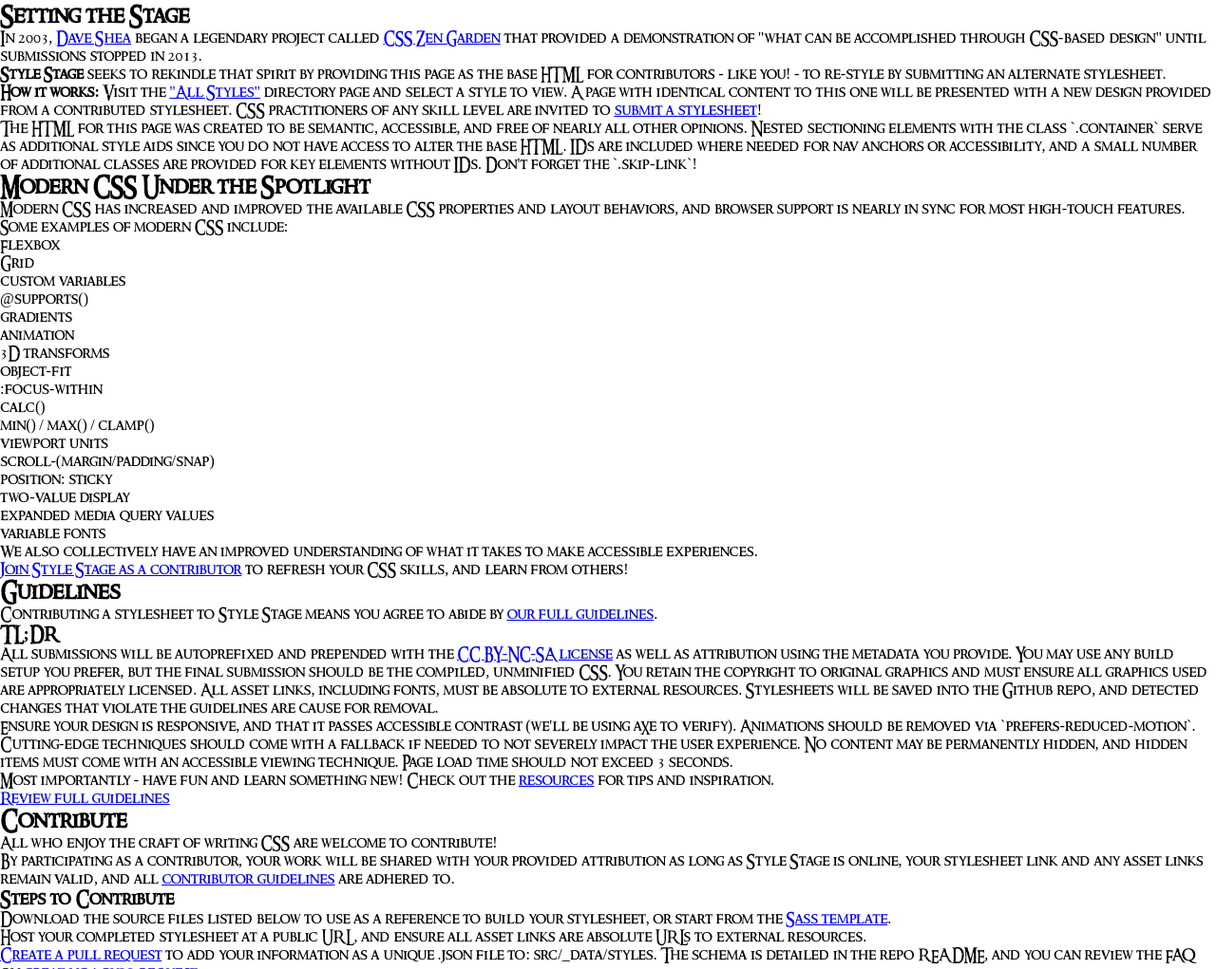
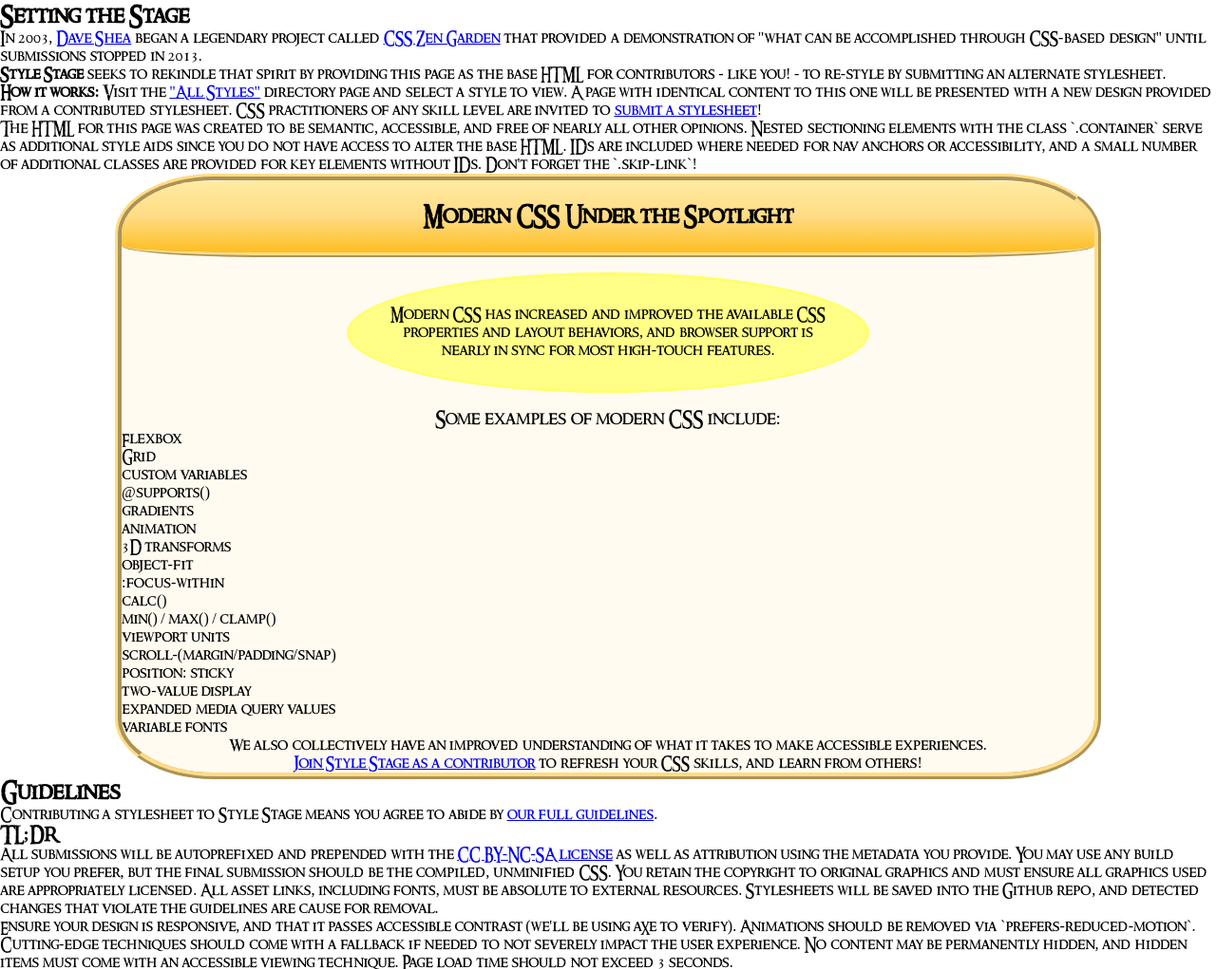
Before and after one commit to camronerickson1/WDD331-Style-Stage, a website: page public/index.html in a window 1280 px wide. Shown: the part 798-1819 px from the top of the page at 95% size. Drawn offline with Linux system fonts and the light colour scheme.

Commit message:
theme, nav, and spotlight - spotlight in progress

```diff
--- /dev/null
+++ b/sass/_about.scss
@@ -0,0 +1,41 @@
+// this is the spotlight page
+@import "./theme";
+
+#about .container:nth-of-type(2) {
+  max-width: 80%;
+  background-color: $bground;
+  border: 7.5px ridge $yellow;
+  border-radius: 10%;
+  margin: auto;
+  overflow: hidden;
+
+  h2 {
+    background-image: linear-gradient(
+      180deg,
+      $lightyellow,
+      $yellow,
+      $darkeryellow
+    );
+    border-bottom: 5px ridge $yellow;
+    border-radius: 15%;
+    text-align: center;
+    padding: 1em;
+  }
+
+  p {
+    text-align: center;
+
+    &:first-of-type {
+      width: 30em;
+      background-color: rgb(255, 255, 135);
+      border: 3px solid rgb(255, 255, 109);
+      border-radius: 100%;
+      padding: 2em;
+      margin: 1em auto;
+    }
+
+    &:nth-of-type(2) {
+      font-size: 1.2em;
+    }
+  }
+}
--- a/sass/_nav.scss
+++ b/sass/_nav.scss
@@ -190,12 +190,12 @@
   //changes back gradient of ring on hover
   & li:hover {
     animation-name: spinningOuter;
-    animation-duration: 5s;
+    animation-duration: 1s;
     animation-iteration-count: infinite;
 
     &::after {
       animation-name: spinningOuter;
-      animation-duration: 5s;
+      animation-duration: 1s;
       animation-iteration-count: infinite;
     }
   }
```
Also changed, not shown: sass/toc.txt (added, +18 -0 lines), public/style.css, sass/_spotlight.scss (added), sass/_theme.scss (line endings or trailing spaces), 1 other file.
